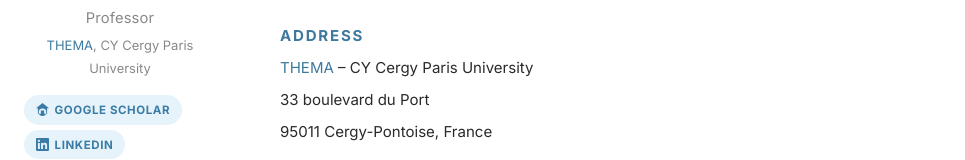
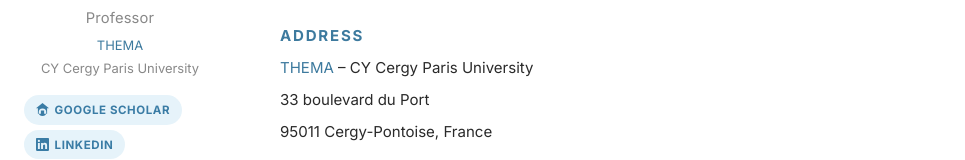
Before and after one commit to j-lacroix/j-lacroix.github.io, a plain HTML site: page contact.html in a window 1280 px wide. Shown: the part 257-417 px from the top of the page, without its empty margins (0-965 px from the left). Drawn offline with Linux system fonts and the light colour scheme.

Commit message:
Sidebar affiliation: remove comma, put CY Cergy on second line
Co-Authored-By: Claude Sonnet 4.6 <noreply@anthropic.com>

```diff
--- a/contact.html
+++ b/contact.html
@@ -24,7 +24,7 @@
   <img src="short.jpg" alt="Jean Lacroix (Balland)" class="sidebar-photo">
   <h1 class="sidebar-name">Jean Lacroix (Balland)</h1>
   <p class="sidebar-title">Professor</p>
-  <p class="sidebar-affil"><a href="https://thema-cergy.eu/about/" target="_blank">THEMA</a>, CY Cergy Paris University</p>
+  <p class="sidebar-affil"><a href="https://thema-cergy.eu/about/" target="_blank">THEMA</a><br>CY Cergy Paris University</p>
   <div class="social-links">
     <a href="https://scholar.google.be/citations?user=vADrmfYAAAAJ&hl=fr&inst=12836345755951684912&oi=sra" target="_blank">
       <svg viewBox="0 0 24 24" fill="currentColor" width="13" height="13"><path d="M12 24a7 7 0 1 1 0-14 7 7 0 0 1 0 14zm0-24L0 9.5h3.5V20H9v-6h6v6h5.5V9.5H24z"/></svg>Google Scholar
```
Also changed, not shown: index.html (+1 -1 lines), outreach.html (+1 -1 lines), publications.html (+1 -1 lines), research.html (+1 -1 lines), teaching.html (+1 -1 lines), working-papers.html (+1 -1 lines).
